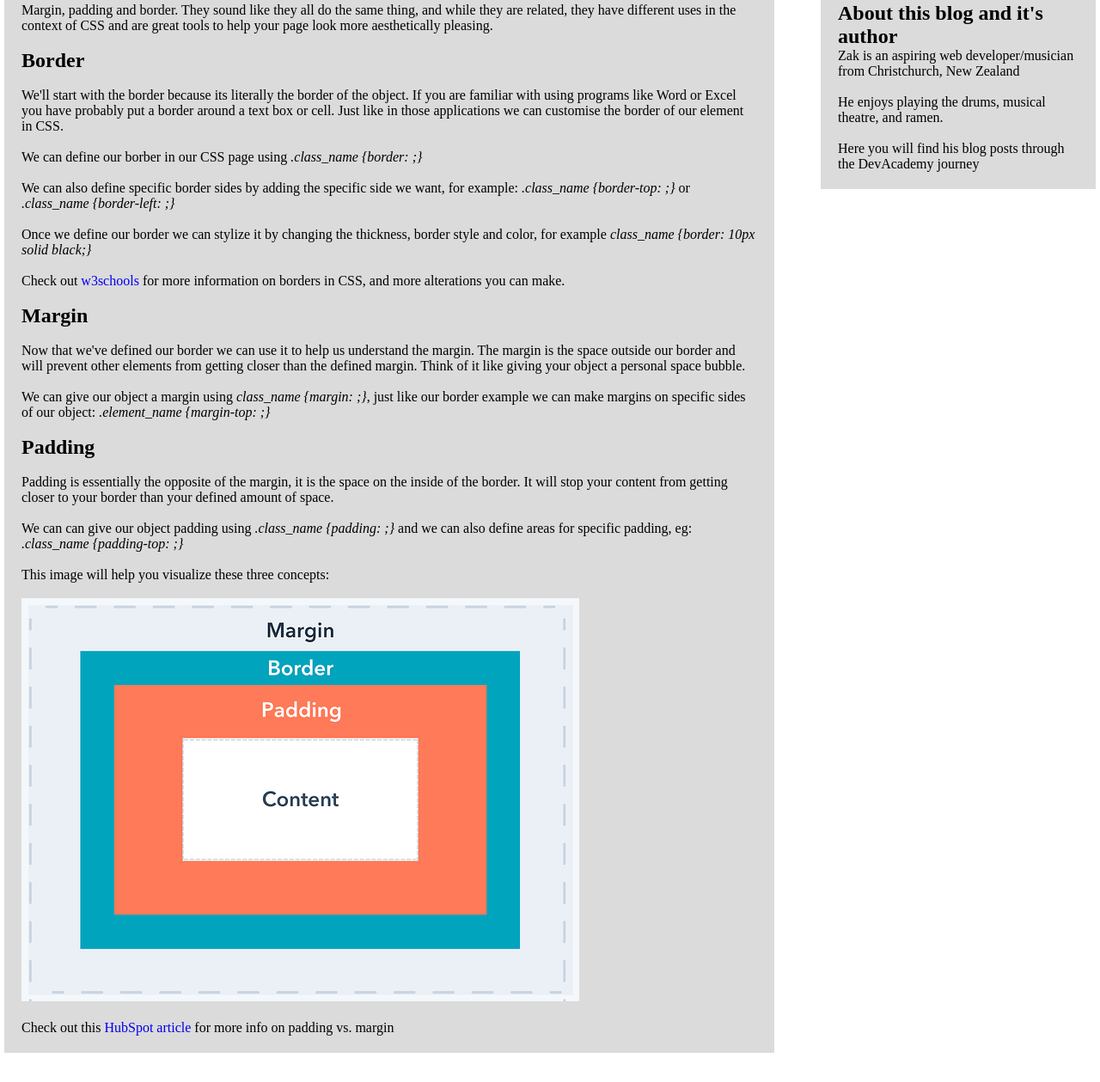
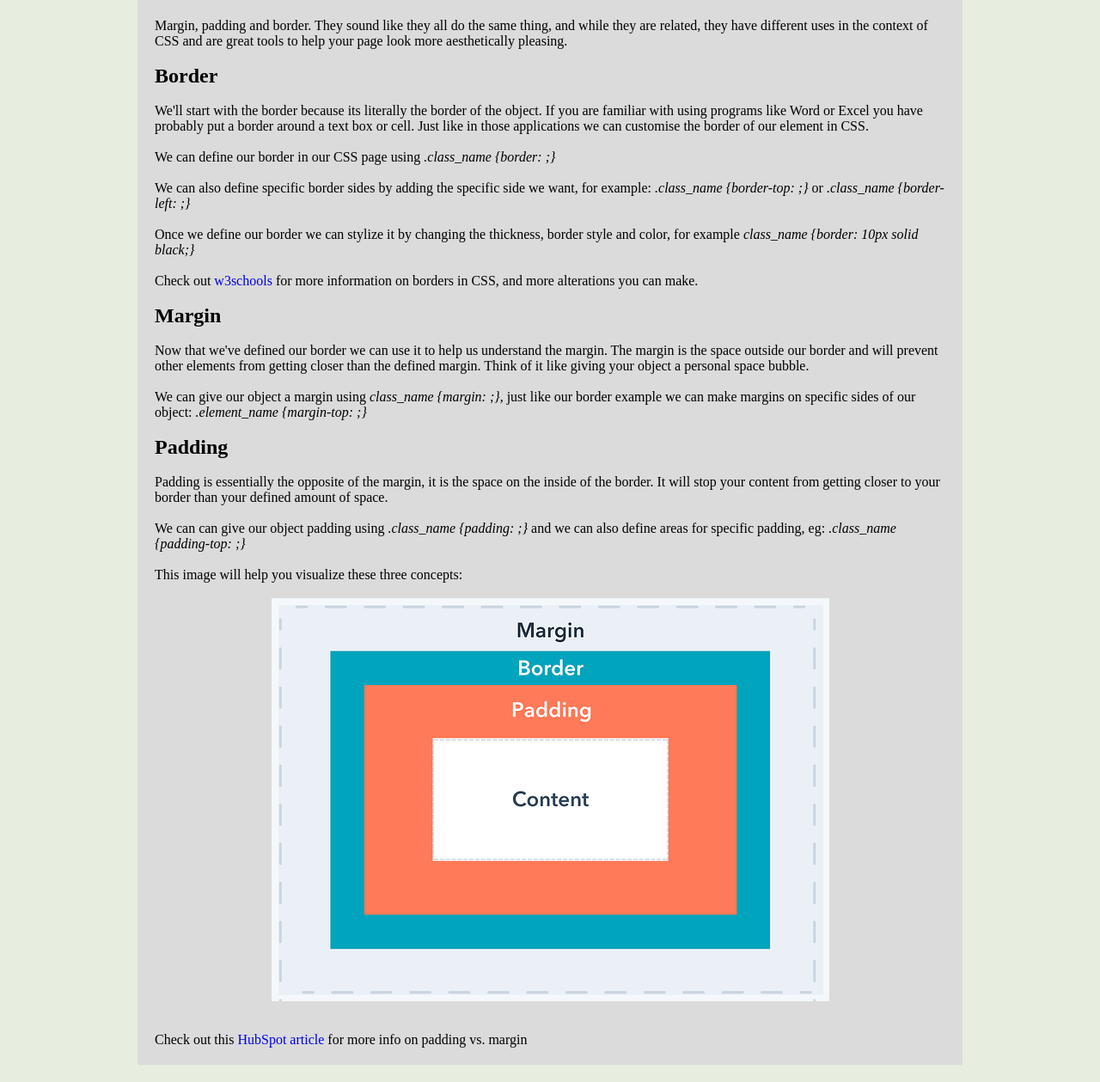
Before and after one commit to williams-z/williams-z.github.io, a plain HTML site: page blog/html-css.html in a window 1280 px wide. Shown: the part 190-1449 px from the top of the page at 86% size. Before the commit the page ends 1415 px from the top, so only its background shows below. Drawn offline with Linux system fonts and the light colour scheme.

Commit message:
big reworl

```diff
--- a/blog/html-css.html
+++ b/blog/html-css.html
@@ -12,7 +12,6 @@
 
 <head>
   <div class="header">
-        <div class="inner-header">
       <div class="logo-container">
         <h1>Zak's<span> Blog</span></h1>
       </div>
@@ -26,28 +25,15 @@
 <!-- this section contains the main body below the banner-->
 
 <body>
-  <br>
-    <div class="row">
-      <div class="right_column">
-        <div class="card">
-          <div class="author_pic">
-            <img src="blog/images/author-pic.JPG" height="160" width="150" alt="a picture of the authors face">
-          </div>
-          <br>
-          <h2>About this blog and it's author</h2>
-          <p>Zak is an aspiring web developer/musician from Christchurch, New Zealand</p>
-          <br>
-          <p>He enjoys playing the drums, musical theatre, and ramen.</p>
-          <br>
-          <p>Here you will find his blog posts through the DevAcademy journey</p>
-        </div>
-      </div>
+
 
         <!--Box for information starts here-->
 
-        <div class="left_column">
+        <div class="article">
             <div class="card">
-              <h1>Border vs. Margin vs. Padding - What's the difference?</h1>
+              <br>
+              <h1><center>Border vs. Margin vs. Padding - What's the difference?</center></h1>
+              <br>
               <br>
               <p>Margin, padding and border. They sound like they all do the same thing, and while they are related, they have different uses in the context of CSS and are great tools to help your page look more aesthetically pleasing.</p>
               <br>
@@ -56,7 +42,7 @@
               <p>We'll start with the border because its literally the border of the object. If you are familiar with using programs like Word or Excel you have probably
                  put a border around a text box or cell. Just like in those applications we can customise the border of our element in CSS.</p>
               <br>
-              <p>We can define our borber in our CSS page using <i>.class_name {border: ;}</i></p>
+              <p>We can define our border in our CSS page using <i>.class_name {border: ;}</i></p>
               <br>
               <p>We can also define specific border sides by adding the specific side we want, for example: <i>.class_name {border-top: ;}</i> or <i>.class_name {border-left: ;}</i></p>
               <br>
@@ -79,7 +65,7 @@
               <br>
               <p>This image will help you visualize these three concepts:</p>
               <br>
-              <img src="images/margin-border-padding.webp" alt="an imgage showing margins, borders and padding">
+              <img src="images/margin-border-padding.webp" alt="an imgage showing margins, borders and padding" class="center_image">
               <br>
               <br>
               <p>Check out this <a href=https://blog.hubspot.com/website/css-margin-vs-padding#:~:text=In%20CSS%2C%20a%20margin%20is,the%20space%20inside%20an%20element.>HubSpot article</a> for more info on padding vs. margin</p>
--- a/styles/main.css
+++ b/styles/main.css
@@ -8,7 +8,7 @@
 }
 
 body{
-    background-color: white;
+    background-color: hsla(85, 31%, 53%, 0.2);
 }
 
 
@@ -77,22 +77,38 @@ body{
     text-decoration: underline;
 }
 
-/* Bady text code*/
+/* Body text code*/
+
+
 
 /*use this class to align cards to the left*/
 .left_column {
     float: left;
-    width: 70%;
-    padding-left: 5px;
+    width: 50%;
+    padding-left: 100px;
 }
 
 /*use this class to align cards to the right*/
 .right_column {
     float: right;
     width: 25%;
-    padding-left: 10px;
-    padding-right: 5px;
+    padding-left: 0px;
+    padding-right: 100px;
 }
+
+.article {
+    margin: auto;
+    width: 75%;
+    background-color: white;
+
+}
+
+.center_image {
+    display: block;
+    margin-left: auto;
+    margin-right: auto;
+
+  }
 
 
 /*this code is for the text cards*/
@@ -100,7 +116,10 @@ body{
     background-color: hsl(217, 0%, 86%);
     padding: 20px;
     margin-top: 20px;
+    margin-bottom: 20px;
 }
+
+
 
 .author_pic {
     display: block;
```
Also changed, not shown: blog/identity-values.html (+4 -20 lines), blog/learning-plan.html (+4 -20 lines), index.html (+10 -5 lines). Lines whose indentation alone changed are shown as unchanged.
